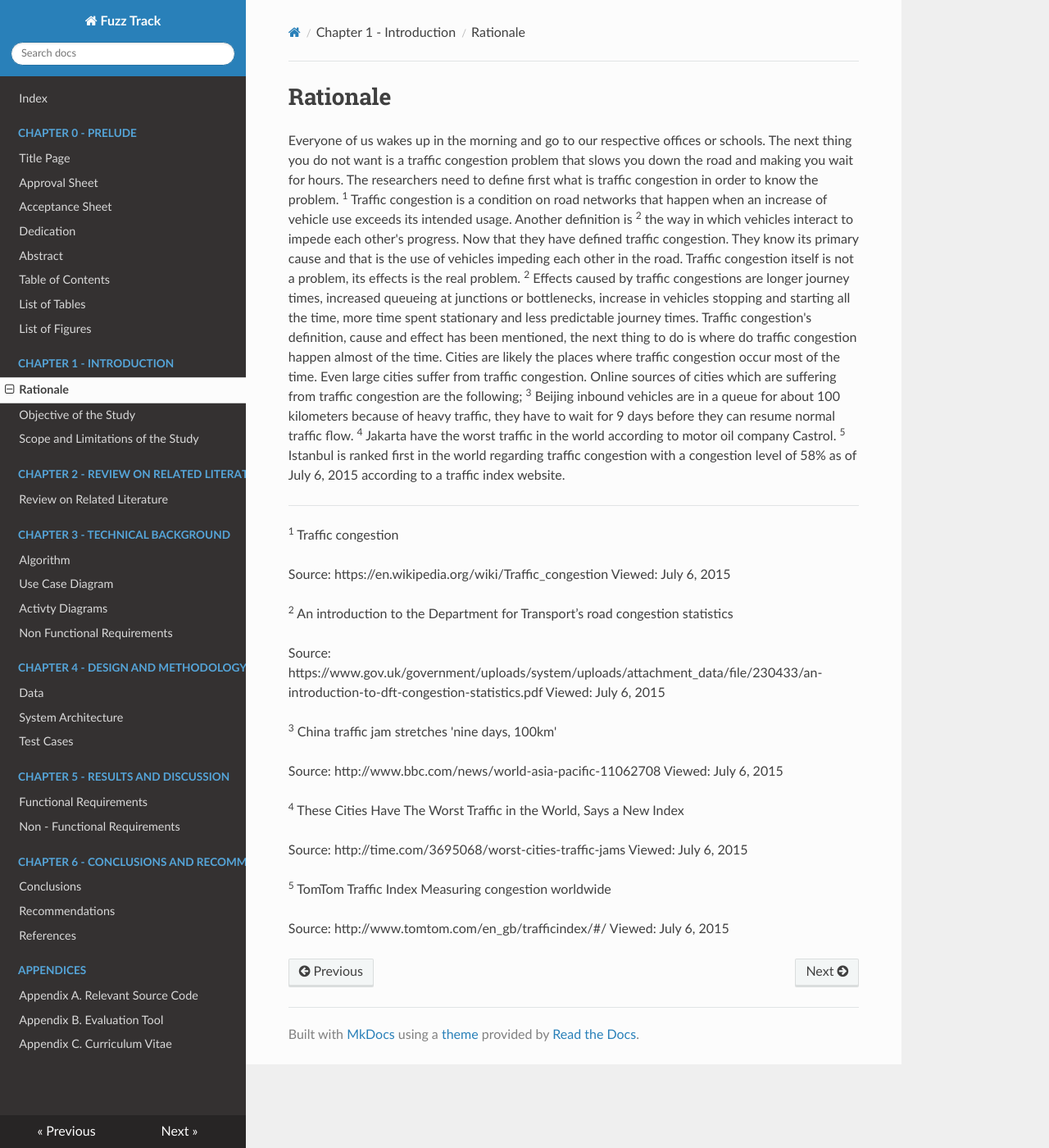
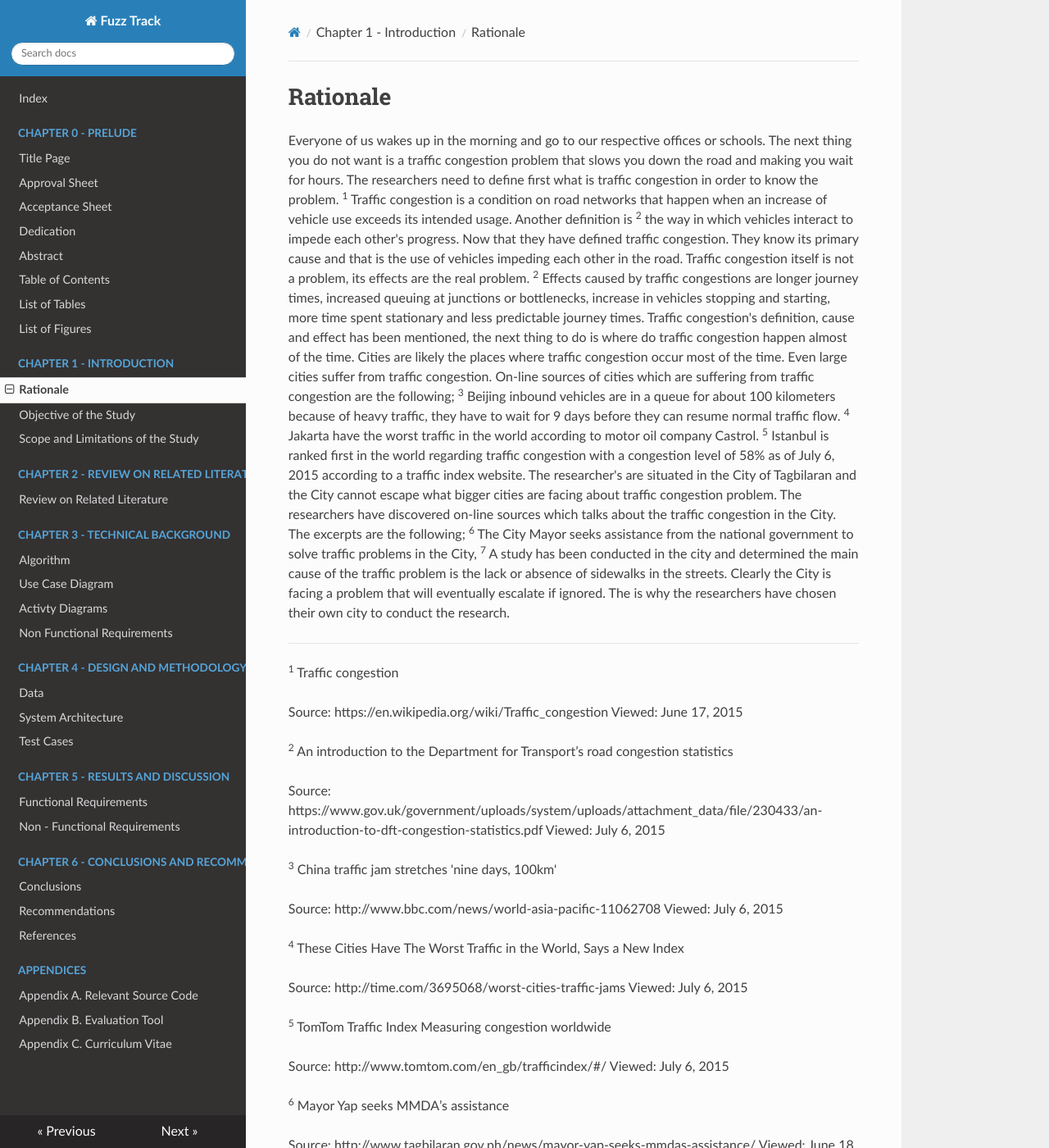
Before and after one commit to mikhailejohnapale/argomada-fuzz-track-doc, an MkDocs documentation site: the page built from docs/chapter1/rationale.md, in a window 1280 px wide and 1400 px high. Shown: the whole window at 82% size. Built offline with MkDocs 1.6.1, drawn with Linux system fonts in a browser that asks for light colours; nearby versions of some CDN libraries; old or Windows-style settings are respelled for this version of MkDocs; some of the changed text lies outside the part shown.

Commit message:
scale down to tagbilaran

```diff
--- a/docs/chapter1/rationale.md
+++ b/docs/chapter1/rationale.md
@@ -8,25 +8,33 @@ condition on road networks that happen when an increase of vehicle use exceeds i
 intended usage. Another definition is <sup>2</sup> the way in which vehicles interact
 to impede each other's progress. Now that they have defined traffic congestion. They
 know its primary cause and that is the use of vehicles impeding each other in the road.
-Traffic congestion itself is not a problem, its effects is the real problem. <sup>2</sup>
-Effects caused by traffic congestions are longer journey times, increased queueing at
-junctions or bottlenecks, increase in vehicles stopping and starting all the time, more
+Traffic congestion itself is not a problem, its effects are the real problem. <sup>2</sup>
+Effects caused by traffic congestions are longer journey times, increased queuing at
+junctions or bottlenecks, increase in vehicles stopping and starting, more
 time spent stationary and less predictable journey times. Traffic congestion's definition,
 cause and effect has been mentioned, the next thing to do is where do traffic congestion
 happen almost of the time. Cities are likely the places where traffic
 congestion occur most of the time. Even large cities suffer from traffic congestion.
-Online sources of cities which are suffering from traffic congestion are the following;
+On-line sources of cities which are suffering from traffic congestion are the following;
 <sup>3</sup> Beijing inbound vehicles are in a queue for about 100 kilometers because
 of heavy traffic, they have to wait for 9 days before they can resume normal traffic flow.
 <sup>4</sup> Jakarta have the worst traffic in the world according to motor oil company
 Castrol. <sup>5</sup> Istanbul is ranked first in the world regarding traffic congestion
 with a congestion level of 58% as of July 6, 2015 according to a traffic index website.
+The researcher's are situated in the City of Tagbilaran and the City cannot escape what
+bigger cities are facing about traffic congestion problem. The researchers have discovered
+on-line sources which talks about the traffic congestion in the City. The excerpts are the
+following; <sup>6</sup> The City Mayor seeks assistance from the national government to
+solve traffic problems in the City, <sup>7</sup> A study has been conducted in the city
+and determined the main cause of the traffic problem is the lack or absence of sidewalks
+in the streets. Clearly the City is facing a problem that will eventually escalate if ignored.
+The is why the researchers have chosen their own city to conduct the research.
 
 ---
 
 <sup>1</sup> Traffic congestion
 
-Source: https://en.wikipedia.org/wiki/Traffic_congestion Viewed: July 6, 2015
+Source: https://en.wikipedia.org/wiki/Traffic_congestion Viewed: June 17, 2015
 
 <sup>2</sup> An introduction to the Department for Transport’s road congestion statistics
 
@@ -43,3 +51,10 @@ Source: http://time.com/3695068/worst-cities-traffic-jams Viewed: July 6, 2015
 <sup>5</sup> TomTom Traffic Index Measuring congestion worldwide
 
 Source: http://www.tomtom.com/en_gb/trafficindex/#/ Viewed: July 6, 2015
+
+<sup>6</sup> Mayor Yap seeks MMDA’s assistance
+
+Source: http://www.tagbilaran.gov.ph/news/mayor-yap-seeks-mmdas-assistance/ Viewed: June 18, 2015
+
+<sup>7</sup>
+Source: http://boholchronicle.com.ph/2015/04/05/without-sidewalks-we-cannot-solve-the-traffic-problem Viewed: June 18, 2015
```
